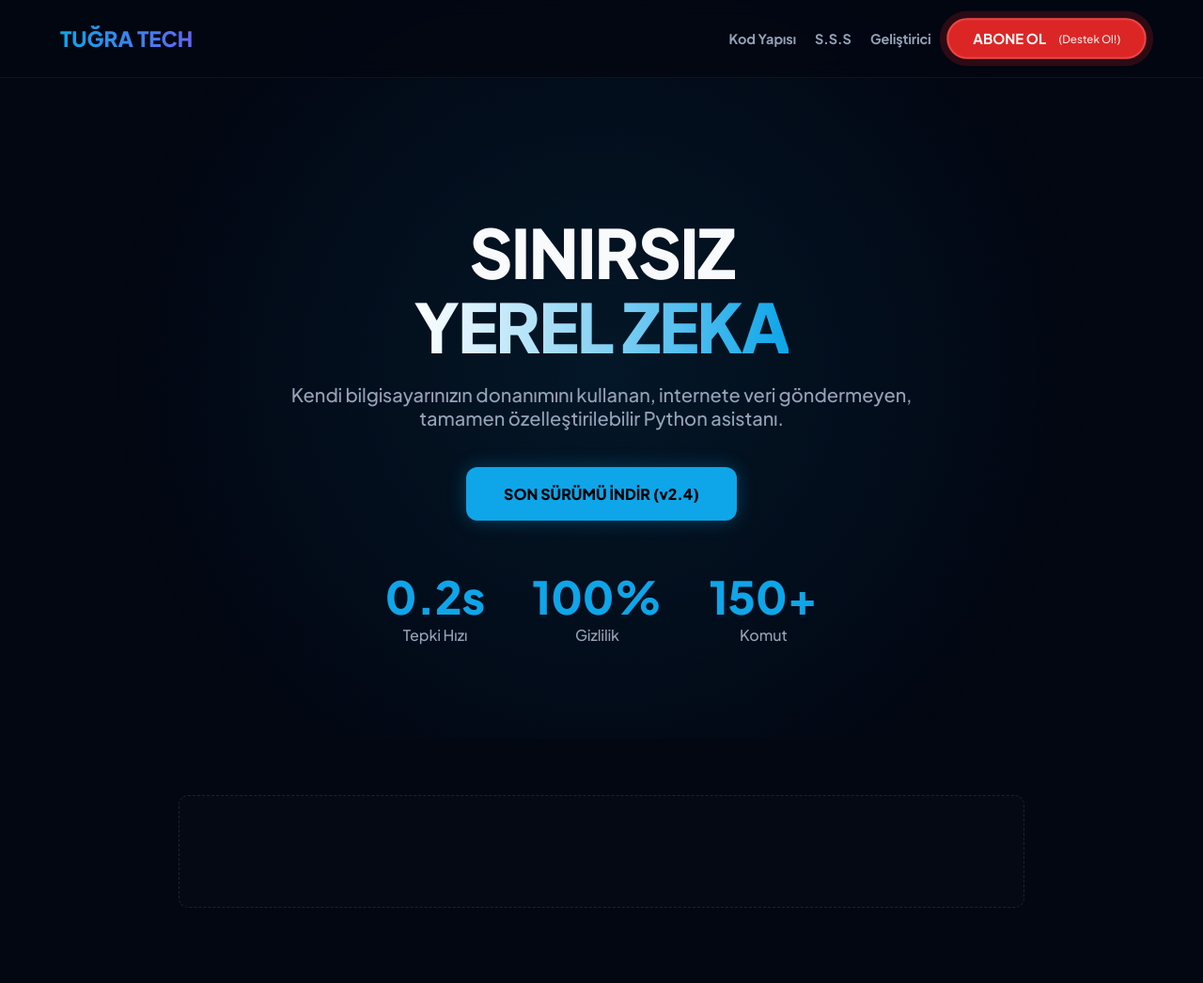
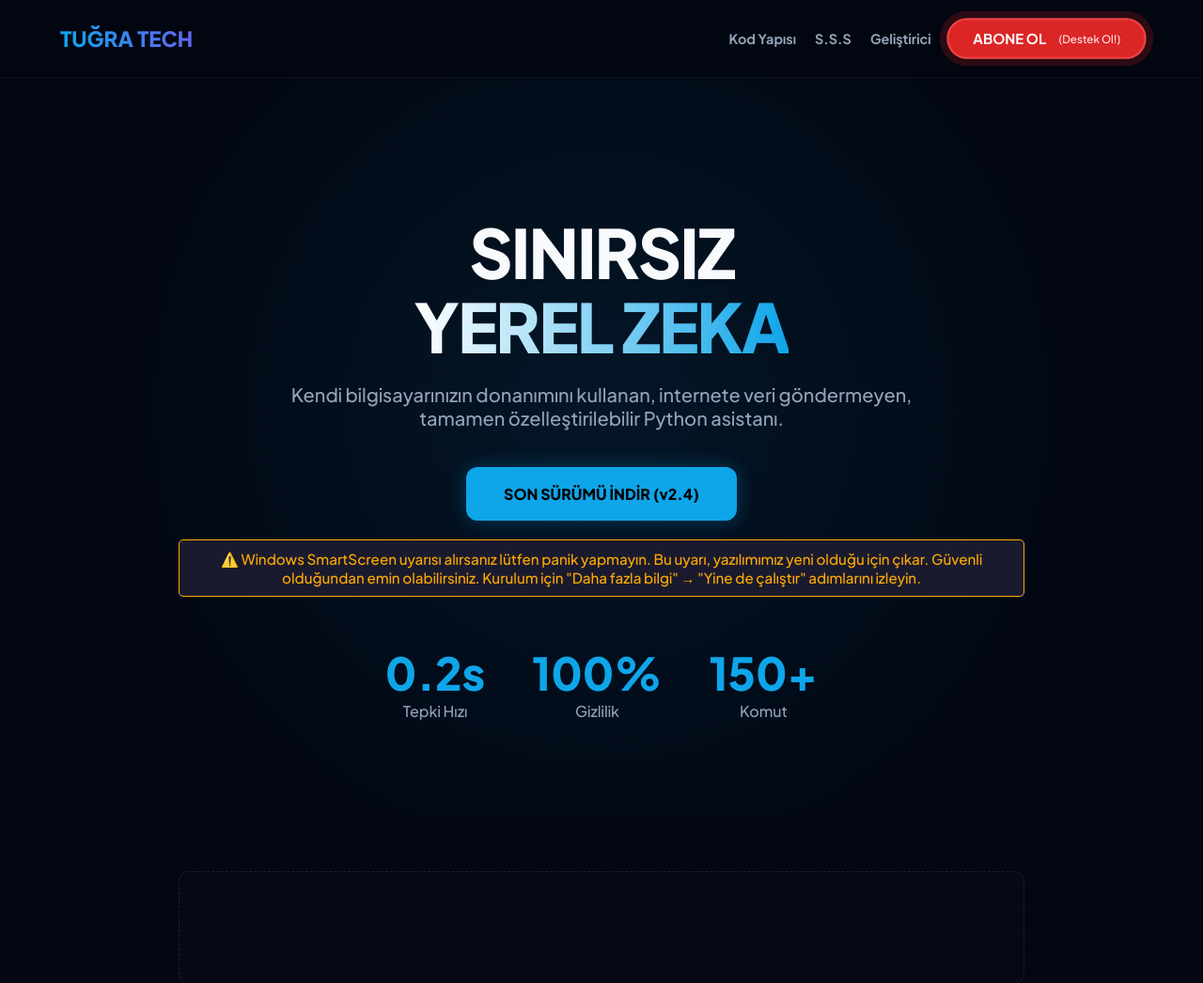
Before and after one commit to turacicek68-spec/jarvis_web, a Flask app: page / in a window 1280 px wide. Shown: the top 1046 px of the page at 94% size. Run offline with Flask 3, Linux system fonts and the light colour scheme.

Commit message:
hatalar düzeltildi yolumuz açık olsun

```diff
--- a/templates/index.html
+++ b/templates/index.html
@@ -88,6 +88,19 @@
         .stat-label { color: var(--text-dim); }
 
         footer { padding: 80px 10%; text-align: center; background: #020617; }
+
+        /* --- SMARTSREEN UYARI NOTU --- */
+        .smart-screen-warning {
+            color: #ffaa00;
+            background: #1a1a2e;
+            padding: 10px;
+            border-radius: 5px;
+            margin: 20px auto;
+            max-width: 900px;
+            text-align: center;
+            font-size: 0.95rem;
+            border: 1px solid #ffaa00;
+        }
     </style>
 </head>
 <body>
@@ -109,6 +122,12 @@
         <h1>SINIRSIZ <br> <span class="gradient-text">YEREL ZEKA</span></h1>
         <p class="sub-hero">Kendi bilgisayarınızın donanımını kullanan, internete veri göndermeyen, tamamen özelleştirilebilir Python asistanı.</p>
         <a href="https://drive.google.com/uc?export=download&id=1RjxO-CI47HFe7dOPYksmybCQXG8utpbZ" class="btn-download">SON SÜRÜMÜ İNDİR (v2.4)</a>
+
+        <!-- SmartScreen uyarı notu -->
+        <div class="smart-screen-warning">
+            ⚠️ Windows SmartScreen uyarısı alırsanız lütfen panik yapmayın. Bu uyarı, yazılımımız yeni olduğu için çıkar.
+            Güvenli olduğundan emin olabilirsiniz. Kurulum için "Daha fazla bilgi" → "Yine de çalıştır" adımlarını izleyin.
+        </div>
 
         <div class="stats-grid">
             <div class="stat-box">
```
